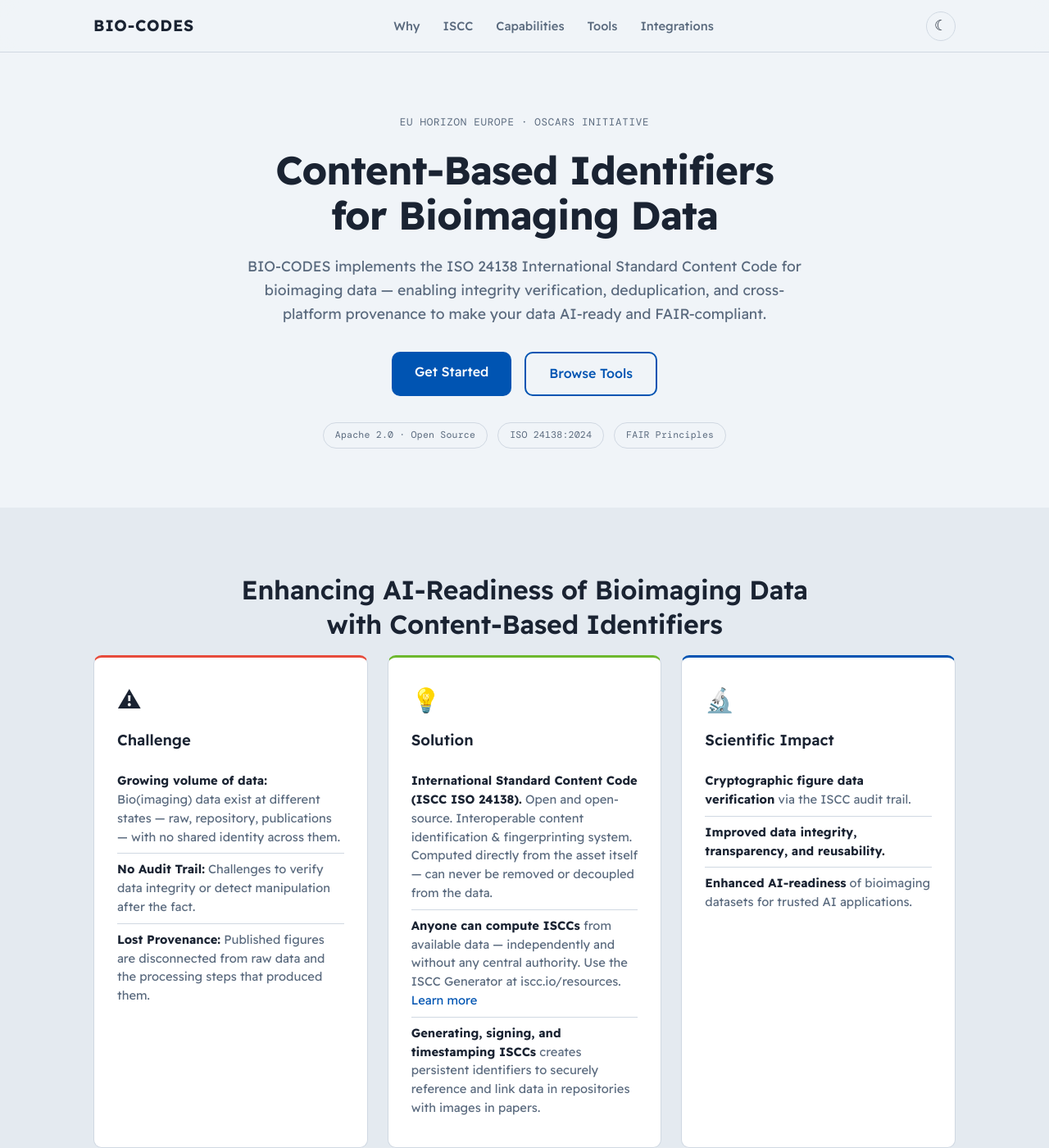
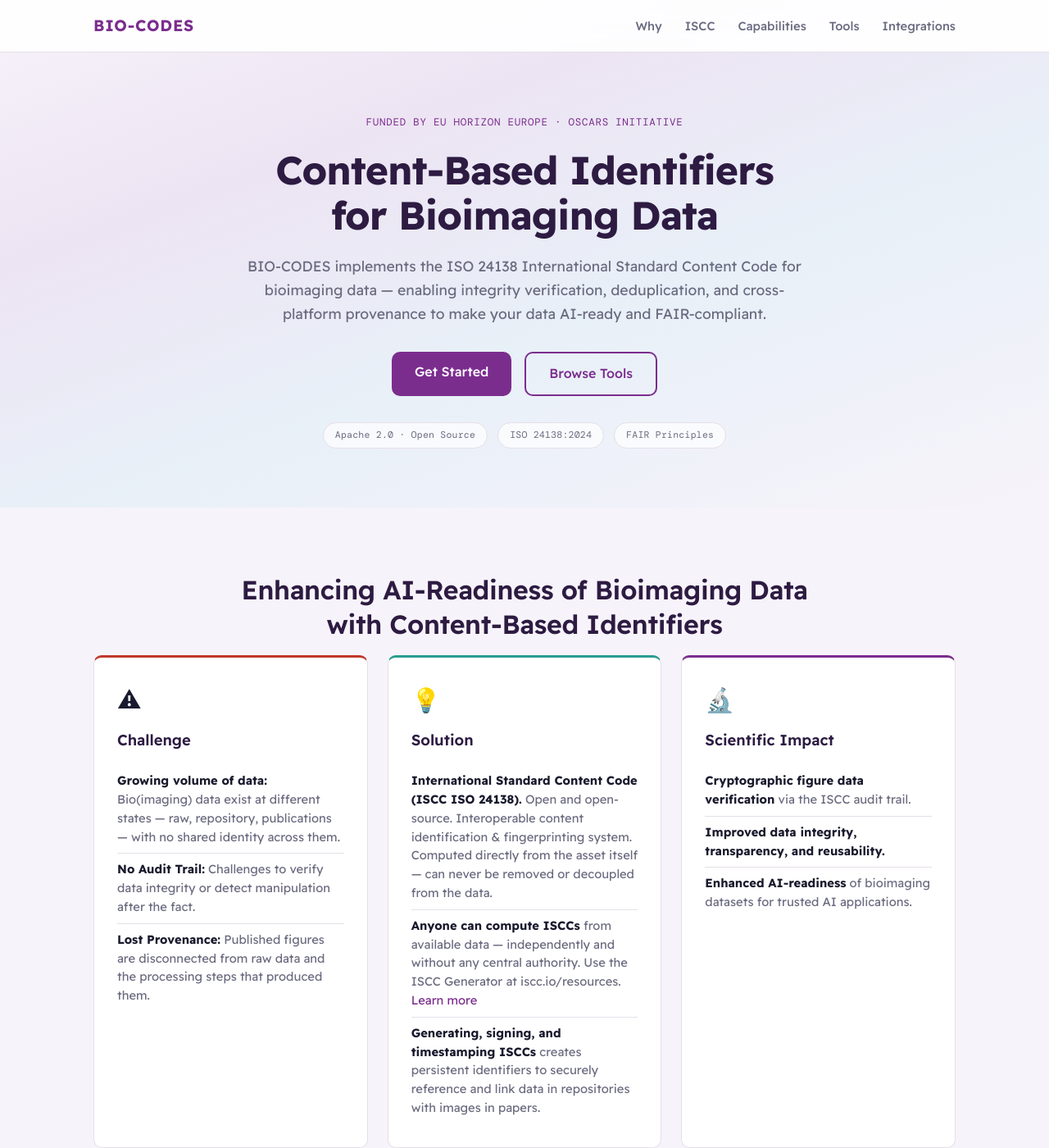
Before and after one commit to bio-codes/bio-codes.github.io, a Jekyll site: the page built from index.html, in a window 1280 px wide and 1400 px high. Shown: the whole window at 82% size. Built offline with Jekyll 4.4.1, drawn with Linux system fonts in a browser that asks for light colours.

Commit message:
Switch to single OSCARS purple theme, add funding label
- Replace dark/light mode with single purple theme matching OSCARS branding
- Remove dark mode toggle, theme JS, and all [data-theme=dark] CSS
- Update color palette: #7B2D8E primary, lavender backgrounds, teal accents
- Add "Funded by" prefix to hero eyebrow line
- Add soft purple gradient to hero section

Co-Authored-By: Claude Opus 4.6 <noreply@anthropic.com>

```diff
--- a/_data/site.yml
+++ b/_data/site.yml
@@ -9,7 +9,7 @@ title: BIO-CODES
 tagline: Content-Based Identifiers for Bioimaging Data
 
 hero:
-  eyebrow: EU Horizon Europe · OSCARS Initiative
+  eyebrow: "Funded by EU Horizon Europe · OSCARS Initiative"
   headline: "Content-Based Identifiers<br/>for Bioimaging Data"
   subheadline: >
     BIO-CODES implements the ISO 24138 International Standard Content Code
--- a/_includes/head.html
+++ b/_includes/head.html
@@ -7,6 +7,4 @@
 <link rel="preconnect" href="https://fonts.googleapis.com">
 <link rel="preconnect" href="https://fonts.gstatic.com" crossorigin>
 <link href="https://fonts.googleapis.com/css2?family=Readex+Pro:wght@300;400;500;600;700&family=DM+Mono:wght@400&display=swap" rel="stylesheet">
-<script>(function(){var t=localStorage.getItem('theme');if(!t){t=window.matchMedia('(prefers-color-scheme: dark)').matches?'dark':'light';}document.documentElement.setAttribute('data-theme',t);})()</script>
 <link rel="stylesheet" href="{{ '/assets/css/style.css' | relative_url }}">
-<noscript><style>.theme-toggle{display:none !important;}</style></noscript>
--- a/_includes/navbar.html
+++ b/_includes/navbar.html
@@ -13,8 +13,5 @@
             <a href="#tools" class="nav-link">Tools</a>
             <a href="#integrations" class="nav-link">Integrations</a>
         </nav>
-        <button class="theme-toggle" id="themeToggle" aria-label="Toggle dark mode" title="Toggle dark mode">
-            <span id="themeIcon">&#9790;</span>
-        </button>
     </div>
 </header>
--- a/assets/css/style.css
+++ b/assets/css/style.css
@@ -1,71 +1,25 @@
-/* ── BIO-CODES — Style ─────────────────────────────────────────── */
+/* ── BIO-CODES — Style (OSCARS Purple Theme) ──────────────────── */
 
 /* ── Variables ─────────────────────────────────────────────────── */
 :root {
-  --color-bg: #f0f4f8;
-  --color-bg-alt: #e4eaf0;
-  --color-text: #1a2332;
-  --color-text-light: #5a6a7e;
-  --color-accent: #0054b2;
-  --color-accent-hover: #003d82;
+  --color-bg: #ffffff;
+  --color-bg-alt: #f7f3fa;
+  --color-text: #1a1a2e;
+  --color-text-light: #6b6b80;
+  --color-accent: #7B2D8E;
+  --color-accent-hover: #5e1d6e;
+  --color-accent-light: rgba(123, 45, 142, 0.08);
+  --color-teal: #2a9d8f;
   --color-green: #6db82e;
-  --color-sky: #3a7fd4;
-  --color-purple: #6b5dbf;
-  --color-border: #d0d8e2;
+  --color-border: #e5dfe8;
   --color-card: #ffffff;
-  --color-dark-panel: #0e2b47;
+  --color-dark-panel: #2d1b42;
   --font-stack: "Readex Pro", -apple-system, BlinkMacSystemFont, "Segoe UI", Roboto, sans-serif;
   --font-mono: "DM Mono", monospace;
   --max-width: 1100px;
   --nav-height: 64px;
   --radius: 10px;
-  --shadow: 0 2px 12px rgba(0, 0, 0, 0.08);
-}
-
-[data-theme="dark"] {
-  --color-bg: #0d1117;
-  --color-bg-alt: #161b22;
-  --color-text: #e6edf3;
-  --color-text-light: #8b949e;
-  --color-accent: #4d9ef7;
-  --color-accent-hover: #79b8ff;
-  --color-border: #30363d;
-  --color-card: #161b22;
-  --color-dark-panel: #0e2b47;
-  --shadow: 0 2px 12px rgba(0, 0, 0, 0.4);
-}
-
-[data-theme="dark"] .navbar {
-  background: rgba(13, 17, 23, 0.88);
-}
-
-[data-theme="dark"] .btn-primary {
-  background: var(--color-accent);
-  color: #0d1117;
-}
-
-[data-theme="dark"] .btn-primary:hover {
-  background: var(--color-accent-hover);
-  color: #0d1117;
-}
-
-[data-theme="dark"] .btn-outline {
-  border-color: var(--color-accent);
-  color: var(--color-accent);
-}
-
-[data-theme="dark"] .btn-outline:hover {
-  background: var(--color-accent);
-  color: #0d1117;
-}
-
-[data-theme="dark"] .tool-install {
-  background: #1c2128;
-  border-color: var(--color-border);
-}
-
-[data-theme="dark"] .integration-planned {
-  opacity: 0.5;
+  --shadow: 0 2px 16px rgba(123, 45, 142, 0.08);
 }
 
 /* ── Reset ─────────────────────────────────────────────────────── */
@@ -87,7 +41,6 @@ body {
   background: var(--color-bg);
   line-height: 1.6;
   -webkit-font-smoothing: antialiased;
-  transition: background 0.3s, color 0.3s;
 }
 
 img {
@@ -121,7 +74,7 @@ ul {
   left: 0;
   right: 0;
   height: var(--nav-height);
-  background: rgba(240, 244, 248, 0.88);
+  background: rgba(255, 255, 255, 0.92);
   backdrop-filter: blur(12px);
   border-bottom: 1px solid var(--color-border);
   z-index: 1000;
@@ -137,12 +90,12 @@ ul {
 .nav-logo {
   font-size: 1.2rem;
   font-weight: 700;
-  color: var(--color-text);
+  color: var(--color-accent);
   letter-spacing: 0.04em;
 }
 
 .nav-logo:hover {
-  color: var(--color-accent);
+  color: var(--color-accent-hover);
 }
 
 .nav-menu {
@@ -193,38 +146,17 @@ ul {
   transform: translateY(-6px) rotate(-45deg);
 }
 
-.theme-toggle {
-  background: none;
-  border: 1px solid var(--color-border);
-  border-radius: 50%;
-  width: 36px;
-  height: 36px;
-  cursor: pointer;
-  display: flex;
-  align-items: center;
-  justify-content: center;
-  font-size: 1.1rem;
-  color: var(--color-text);
-  transition: border-color 0.2s, color 0.2s;
-  margin-left: 16px;
-  flex-shrink: 0;
-}
-
-.theme-toggle:hover {
-  border-color: var(--color-accent);
-  color: var(--color-accent);
-}
-
 /* ── Hero ──────────────────────────────────────────────────────── */
 .hero {
   padding: 140px 0 72px;
   text-align: center;
+  background: linear-gradient(160deg, #f7f3fa 0%, #ede4f3 30%, #e8f0f8 60%, #f7f3fa 100%);
 }
 
 .hero-eyebrow {
   font-family: var(--font-mono);
   font-size: 0.78rem;
-  color: var(--color-text-light);
+  color: var(--color-accent);
   letter-spacing: 0.06em;
   text-transform: uppercase;
   margin-bottom: 20px;
@@ -236,6 +168,7 @@ ul {
   line-height: 1.15;
   margin-bottom: 20px;
   letter-spacing: -0.02em;
+  color: var(--color-dark-panel);
 }
 
 .hero-sub {
@@ -269,6 +202,7 @@ ul {
   border-radius: 20px;
   color: var(--color-text-light);
   letter-spacing: 0.02em;
+  background: rgba(255, 255, 255, 0.7);
 }
 
 /* ── Buttons ───────────────────────────────────────────────────── */
@@ -292,6 +226,7 @@ ul {
 .btn-primary:hover {
   background: var(--color-accent-hover);
   color: #fff;
+  box-shadow: 0 4px 16px rgba(123, 45, 142, 0.25);
 }
 
 .btn-outline {
@@ -336,6 +271,7 @@ ul {
   margin-bottom: 16px;
   letter-spacing: -0.01em;
   line-height: 1.3;
+  color: var(--color-dark-panel);
 }
 
 .section-sub {
@@ -368,11 +304,11 @@ ul {
 }
 
 .challenge-challenge {
-  border-top: 3px solid #e74c3c;
+  border-top: 3px solid #c0392b;
 }
 
 .challenge-solution {
-  border-top: 3px solid var(--color-green);
+  border-top: 3px solid var(--color-teal);
 }
 
 .challenge-impact {
@@ -388,6 +324,7 @@ ul {
   font-size: 1.15rem;
   font-weight: 600;
   margin-bottom: 16px;
+  color: var(--color-dark-panel);
 }
 
 .challenge-list {
@@ -463,6 +400,7 @@ ul {
   font-size: 1.6rem;
   font-weight: 600;
   margin-bottom: 12px;
+  color: var(--color-dark-panel);
 }
 
 .iscc-id-desc {
@@ -489,6 +427,7 @@ ul {
   display: block;
   font-size: 0.9rem;
   margin-bottom: 4px;
+  color: var(--color-dark-panel);
 }
 
 .iscc-property p {
@@ -503,7 +442,8 @@ ul {
   background: var(--color-card);
   border-radius: 16px;
   padding: 24px;
-  box-shadow: var(--shadow);
+  box-shadow: 0 4px 24px rgba(123, 45, 142, 0.09);
+  border: 1px solid var(--color-border);
 }
 
 /* ── Features grid ─────────────────────────────────────────────── */
@@ -525,6 +465,7 @@ ul {
 .feature-card:hover {
   box-shadow: var(--shadow);
   transform: translateY(-2px);
+  border-color: rgba(123, 45, 142, 0.2);
 }
 
 .feature-icon {
@@ -536,6 +477,7 @@ ul {
   font-size: 1.05rem;
   font-weight: 600;
   margin-bottom: 8px;
+  color: var(--color-dark-panel);
 }
 
 .feature-desc {
@@ -589,6 +531,7 @@ ul {
   font-weight: 600;
   font-family: var(--font-mono);
   margin-bottom: 2px;
+  color: var(--color-dark-panel);
 }
 
 .tool-status {
@@ -600,23 +543,13 @@ ul {
 }
 
 .tool-status-green {
-  background: rgba(109, 184, 46, 0.15);
-  color: #4a8c1a;
+  background: rgba(109, 184, 46, 0.12);
+  color: #3d7a14;
 }
 
 .tool-status-amber {
-  background: rgba(217, 119, 6, 0.15);
+  background: rgba(217, 119, 6, 0.12);
   color: #b45309;
-}
-
-[data-theme="dark"] .tool-status-green {
-  background: rgba(109, 184, 46, 0.2);
-  color: #8fd45a;
-}
-
-[data-theme="dark"] .tool-status-amber {
-  background: rgba(217, 119, 6, 0.2);
-  color: #f59e0b;
 }
 
 .tool-desc {
@@ -638,7 +571,7 @@ ul {
 .tool-install code {
   font-family: var(--font-mono);
   font-size: 0.82rem;
-  color: var(--color-text);
+  color: var(--color-dark-panel);
 }
 
 .tool-meta {
@@ -691,12 +624,12 @@ ul {
 .tag {
   display: inline-block;
   padding: 4px 12px;
-  background: var(--color-bg-alt);
-  border: 1px solid var(--color-border);
+  background: var(--color-accent-light);
+  border: 1px solid rgba(123, 45, 142, 0.12);
   border-radius: 20px;
   font-family: var(--font-mono);
   font-size: 0.7rem;
-  color: var(--color-text-light);
+  color: var(--color-accent);
   letter-spacing: 0.02em;
 }
 
@@ -721,7 +654,7 @@ ul {
 }
 
 .integration-planned {
-  opacity: 0.6;
+  opacity: 0.55;
 }
 
 .integration-header {
@@ -746,7 +679,7 @@ ul {
 }
 
 .integration-name a {
-  color: var(--color-text);
+  color: var(--color-dark-panel);
 }
 
 .integration-name a:hover {
@@ -762,18 +695,13 @@ ul {
 }
 
 .integration-status-available {
-  background: rgba(109, 184, 46, 0.15);
-  color: #4a8c1a;
+  background: rgba(109, 184, 46, 0.12);
+  color: #3d7a14;
 }
 
 .integration-status-planned {
-  background: rgba(139, 148, 158, 0.15);
+  background: rgba(139, 148, 158, 0.12);
   color: var(--color-text-light);
-}
-
-[data-theme="dark"] .integration-status-available {
-  background: rgba(109, 184, 46, 0.2);
-  color: #8fd45a;
 }
 
 .integration-desc {
@@ -804,7 +732,7 @@ ul {
   width: 6px;
   height: 6px;
   border-radius: 50%;
-  background: var(--color-green);
+  background: var(--color-teal);
 }
 
 .integration-planned .integration-caps li::before {
@@ -840,14 +768,14 @@ ul {
 .footer-logo {
   font-size: 1.3rem;
   font-weight: 700;
-  color: var(--color-text);
+  color: var(--color-accent);
   display: block;
   margin-bottom: 6px;
   letter-spacing: 0.04em;
 }
 
 .footer-logo:hover {
-  color: var(--color-accent);
+  color: var(--color-accent-hover);
 }
 
 .footer-tagline {
@@ -883,7 +811,7 @@ ul {
 .footer-community h4 {
   font-size: 0.82rem;
   font-weight: 600;
-  color: var(--color-text);
+  color: var(--color-dark-panel);
   margin-bottom: 10px;
 }
 
@@ -914,10 +842,6 @@ ul {
 
 .footer-logos img:hover {
   opacity: 1;
-}
-
-[data-theme="dark"] .footer-logos img {
-  filter: brightness(1.5);
 }
 
 .footer-bottom {
--- a/assets/js/main.js
+++ b/assets/js/main.js
@@ -41,41 +41,3 @@ function highlightNav() {
 
 window.addEventListener('scroll', highlightNav);
 highlightNav();
-
-// Dark mode toggle
-const themeToggle = document.getElementById('themeToggle');
-const themeIcon = document.getElementById('themeIcon');
-const root = document.documentElement;
-
-function setTheme(theme, persist) {
-    root.setAttribute('data-theme', theme);
-    themeIcon.innerHTML = theme === 'dark' ? '&#9788;' : '&#9790;';
-    if (persist) {
-        localStorage.setItem('theme', theme);
-    }
-}
-
-const savedTheme = localStorage.getItem('theme');
-if (savedTheme) {
-    setTheme(savedTheme, false);
-} else {
-    setTheme(window.matchMedia('(prefers-color-scheme: dark)').matches ? 'dark' : 'light', false);
-}
-
-window.matchMedia('(prefers-color-scheme: dark)').addEventListener('change', (e) => {
-    if (!localStorage.getItem('theme')) {
-        setTheme(e.matches ? 'dark' : 'light', false);
-    }
-});
-
-themeToggle.addEventListener('click', () => {
-    const current = root.getAttribute('data-theme');
-    const next = current === 'dark' ? 'light' : 'dark';
-    const systemPref = window.matchMedia('(prefers-color-scheme: dark)').matches ? 'dark' : 'light';
-    if (next === systemPref) {
-        localStorage.removeItem('theme');
-        setTheme(next, false);
-    } else {
-        setTheme(next, true);
-    }
-});
```
